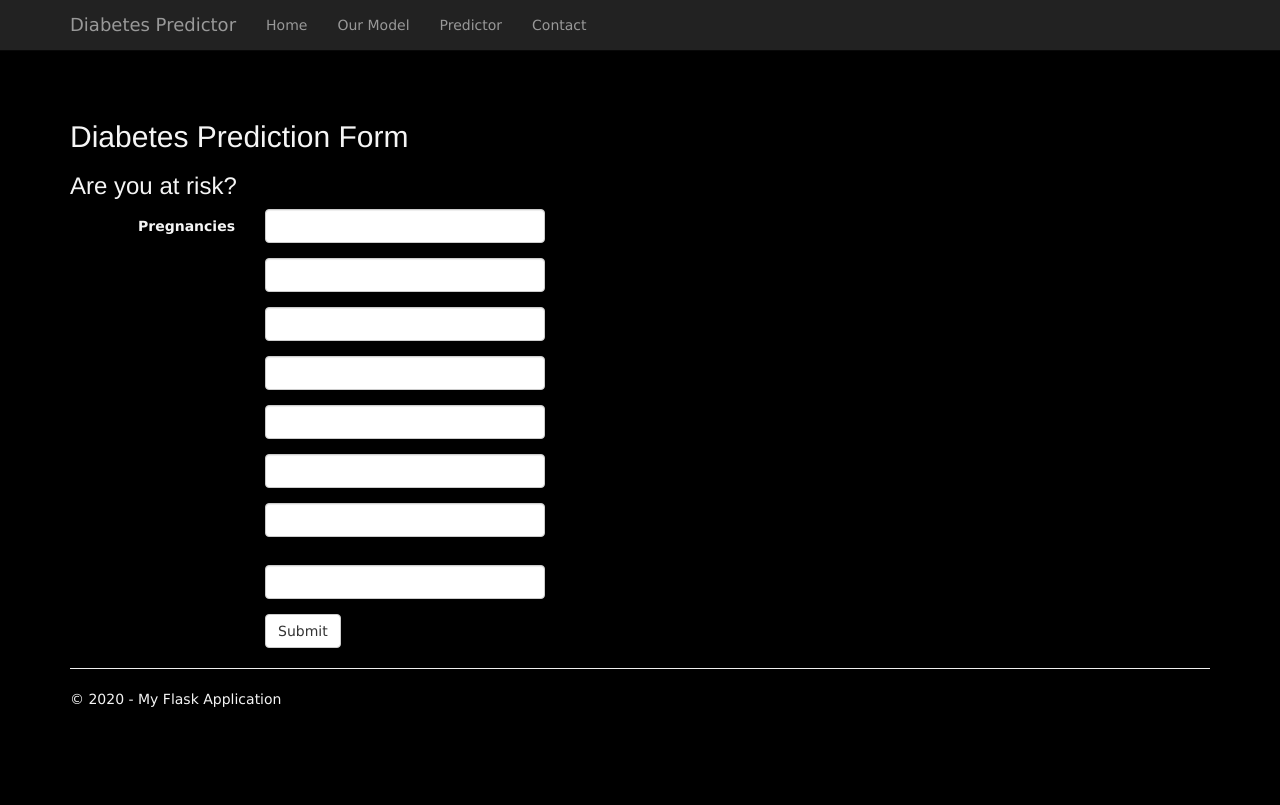
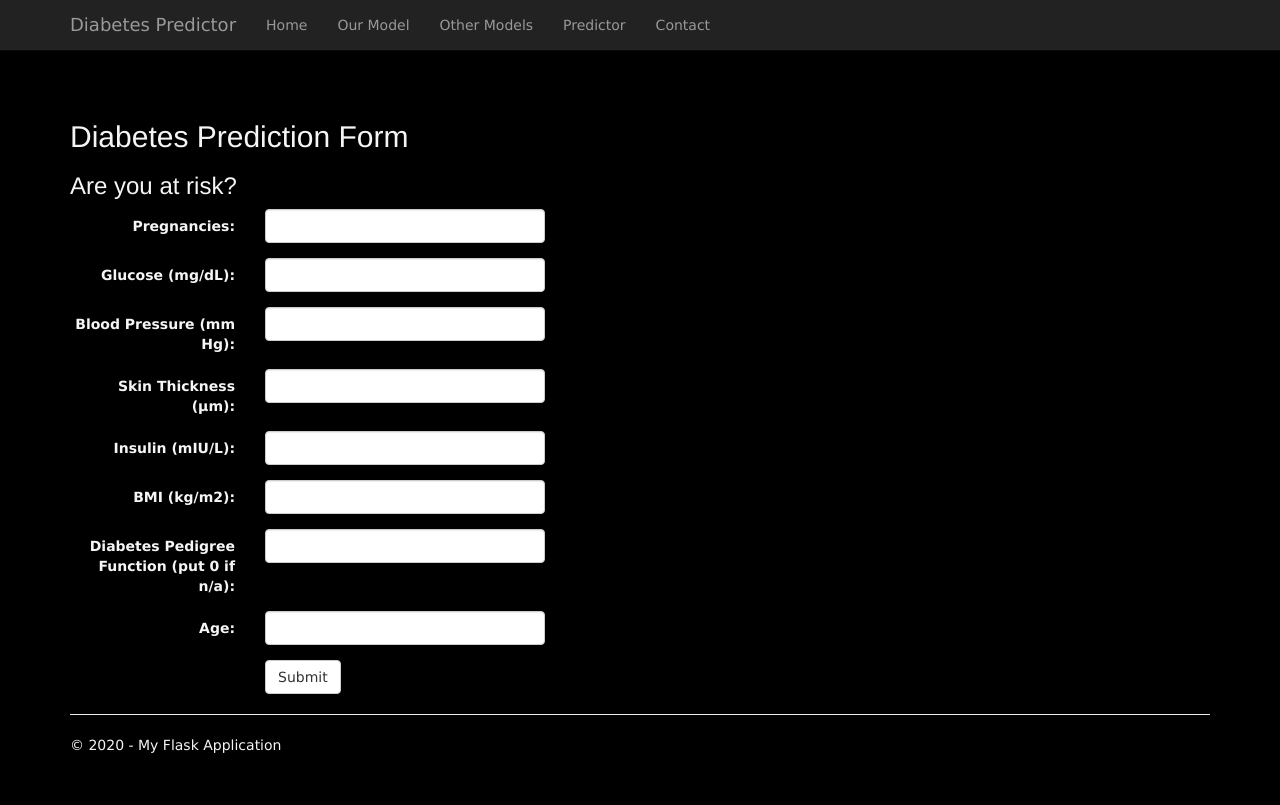
Before and after one commit to Atlchris67/FinalProject, a Flask app: page /predict in a window 1280 px wide. Before the commit the page ends 707 px from the top, so only its background shows below. Run offline with Flask 2, Linux system fonts and the light colour scheme; some libraries are stand-ins or nearby versions.

Commit message:
should be last css update..

```diff
--- a/FlaskWebProject/templates/layout.html
+++ b/FlaskWebProject/templates/layout.html
@@ -20,6 +20,7 @@
                     <span class="icon-bar"></span>
                     <span class="icon-bar"></span>
                     <span class="icon-bar"></span>
+                    <span class="icon-bar"></span>
                 </button>
                 <a href="/" class="navbar-brand">Diabetes Predictor</a>
             </div>
@@ -27,6 +28,7 @@
                 <ul class="nav navbar-nav">
                     <li><a href="{{ url_for('home') }}">Home</a></li>
                     <li><a href="{{ url_for('methodsLR') }}">Our Model</a></li>
+                    <li><a href="{{ url_for('othermethods') }}">Other Models</a></li>
                     <li><a href="{{ url_for('predict') }}">Predictor</a></li>
                     <li><a href="{{ url_for('contact') }}">Contact</a></li>
                 </ul>
--- a/FlaskWebProject/templates/methodsLR.html
+++ b/FlaskWebProject/templates/methodsLR.html
@@ -4,7 +4,6 @@
 
 <div class="container">
     <section class="row">
-      <div class="column">
         <article class="description-content">
           <h1 class="description-header" style = "color: whitesmoke"><strong>The Logistic Regression Classification Model</strong></h1>
           <hr class="description-hr"/>
@@ -35,7 +34,6 @@
              but is not as reliable as the Gradient Booster Classification method.
             </p>
         </article>
-      </div>
 
       </div>
     </section>
--- a/FlaskWebProject/templates/predict.html
+++ b/FlaskWebProject/templates/predict.html
@@ -7,52 +7,52 @@
 
 <form class="form-horizontal" action="/results" method="POST">
     <div class="form-group">
-        <label class="control-label col-sm-2" for="pregnancies" style="color: whitesmoke">Pregnancies</label>
+        <label class="control-label col-sm-2" for="pregnancies" style="color: whitesmoke">Pregnancies:</label>
         <div class="col-sm-10">
             <input class="form-control"  step="1" id="pregnancies" name="pregnancies"  type="number" required min="0" max="20">
         </div>
     </div>
     <div class="form-group">
-        <label class="control-label col-sm-2" for="glucose">Glucose:</label>
+        <label class="control-label col-sm-2" for="glucose" style="color: whitesmoke">Glucose (mg/dL):</label>
         <div class="col-sm-10">
             <input class="form-control"  id="glucose" name="glucose" required type="number" step="0.01">
         </div>
     </div>
     <div class="form-group">
-        <label class="control-label col-sm-2" for="blood_pressure">Blood Pressure</label>
+        <label class="control-label col-sm-2" for="blood_pressure" style="color: whitesmoke">Blood Pressure (mm Hg):</label>
         <div class="col-sm-10">
             <input class="form-control"  id="blood_pressure" name="blood_pressure" required type="number"
                 step="1">
         </div>
     </div>
     <div class="form-group">
-        <label class="control-label col-sm-2" for="skin_thickness">Skin Thickness</label>
+        <label class="control-label col-sm-2" for="skin_thickness" style="color: whitesmoke">Skin Thickness (μm):</label>
         <div class="col-sm-10">
             <input class="form-control"  id="skin_thickness" name="skin_thickness" required type="number"
                 step="0.01">
         </div>
     </div>
     <div class="form-group">
-        <label class="control-label col-sm-2" for="pregnancies">insulin</label>
+        <label class="control-label col-sm-2" for="pregnancies" style="color: whitesmoke">Insulin (mIU/L):</label>
         <div class="col-sm-10">
             <input class="form-control"  id="insulin" name="insulin" required type="number" step="0.01">
         </div>
     </div>
     <div class="form-group">
-        <label class="control-label col-sm-2" for="bmi">BMI</label>
+        <label class="control-label col-sm-2" for="bmi" style="color: whitesmoke">BMI (kg/m2): </label>
         <div class="col-sm-10">
             <input class="form-control" id="bmi" name="bmi" required type="number"  step="0.01">
         </div>
     </div>
     <div class="form-group">
-        <label class="control-label col-sm-2" for="diabetes_pedigree_function">Diabetes Pedigree Function</label>
+        <label class="control-label col-sm-2" for="diabetes_pedigree_function" style="color: whitesmoke">Diabetes Pedigree Function (put 0 if n/a):</label>
         <div class="col-sm-10">
             <input class="form-control" id="diabetes_pedigree_function" name="diabetes_pedigree_function"
                 required type="number" step="0.01">
         </div>
     </div>
     <div class="form-group">
-        <label class="control-label col-sm-2" for="age">Age</label>
+        <label class="control-label col-sm-2" for="age" style="color: whitesmoke">Age:</label>
         <div class="col-sm-10">
             <input class="form-control"  id="age" name="age" required type="number" step="1"  min="0" max="120">
         </div>
```
Also changed, not shown: FlaskWebProject/templates/contact.html (+6 -6 lines).
